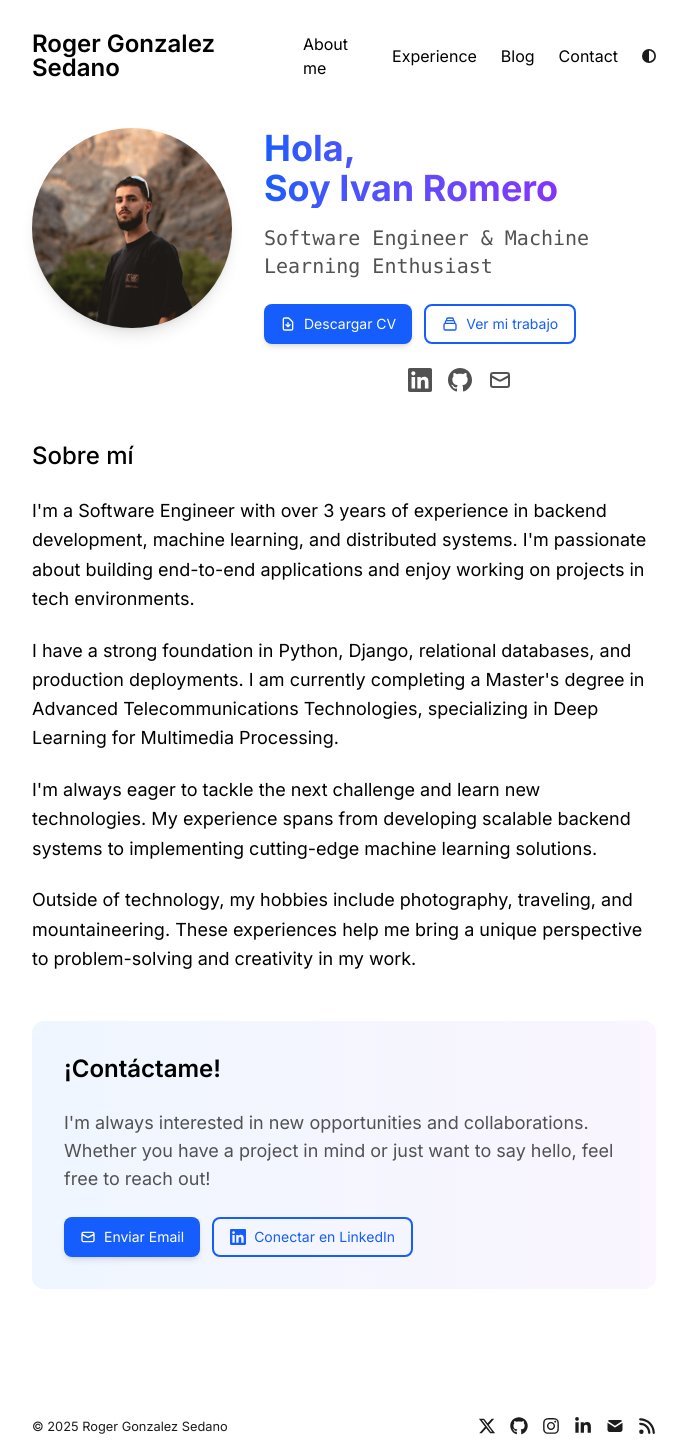
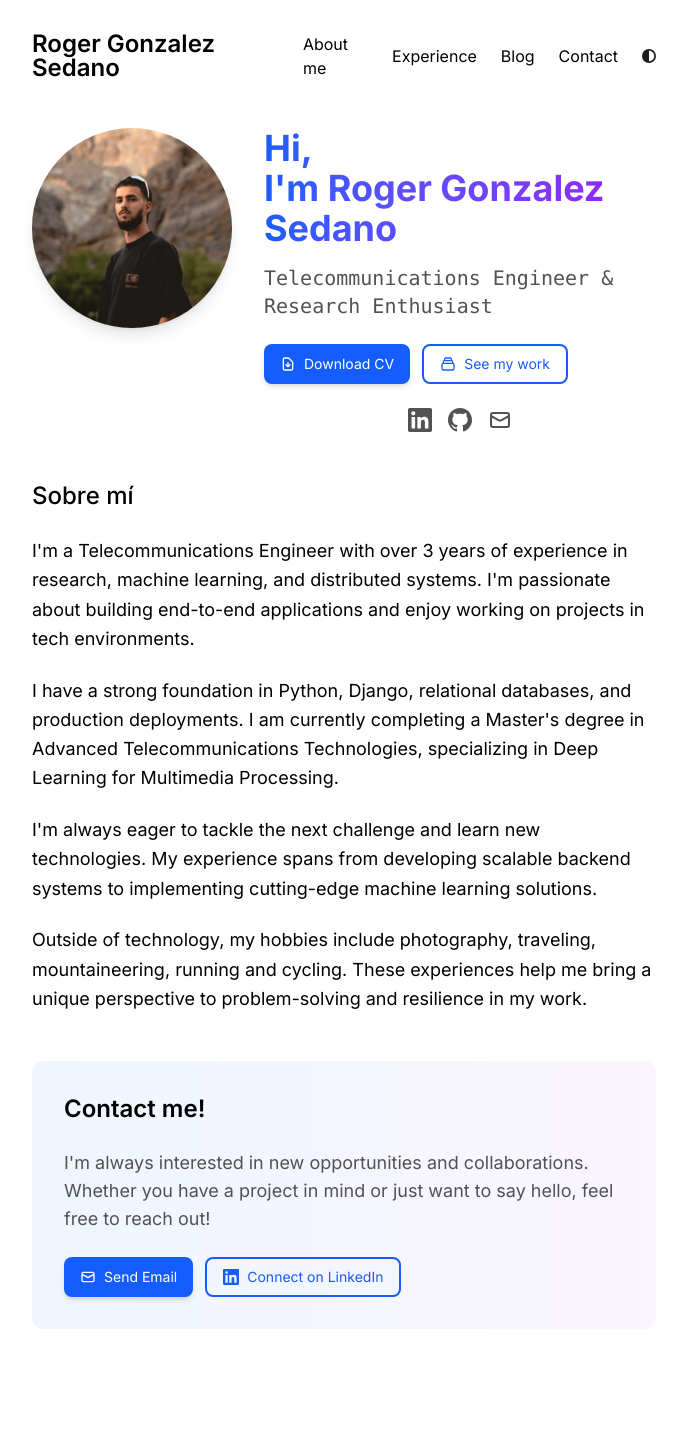
Before and after one commit to ivaaanrm/ir-portfolio, a Next.js app: page / in a window 1280 px wide. Shown: the top 1455 px of the page, without its empty margins (296-983 px from the left). Built offline with nearby package versions, Linux system fonts and the light colour scheme.

Commit message:
update info about be

```diff
--- a/app/page.tsx
+++ b/app/page.tsx
@@ -27,8 +27,8 @@ export default function Page() {
         {/* Hero Content */}
         <div className="flex-1 text-center lg:text-left">
           <h1 className="text-4xl font-bold mb-4 bg-gradient-to-r from-blue-600 to-purple-600 bg-clip-text text-transparent">
-            Hola,<br />
-            Soy Ivan Romero
+            Hi,<br />
+            I'm Roger Gonzalez Sedano
           </h1>
           <div className="text-xl text-neutral-600 dark:text-neutral-400 mb-6">
             <TextScramble
@@ -36,14 +36,14 @@ export default function Page() {
               duration={2}
               // characterSet='. '
             >
-              Software Engineer & Machine Learning Enthusiast
+              Telecommunications Engineer & Research Enthusiast
             </TextScramble>
           </div>
 
           {/* Action Buttons */}
           <div className="flex flex-wrap justify-center lg:justify-start gap-3 mb-6">
             <a
-              href="/cv-ivan-romero.pdf"
+              href="/cv_RogerGonzalezSedano_sept.pdf"
               download
               className="inline-flex items-center px-4 py-2 bg-blue-600 text-white rounded-lg hover:bg-blue-700 transition-colors duration-200 shadow-md hover:shadow-lg text-sm"
             >
@@ -60,7 +60,7 @@ export default function Page() {
                   d="M12 10v6m0 0l-3-3m3 3l3-3m2 8H7a2 2 0 01-2-2V5a2 2 0 012-2h5.586a1 1 0 01.707.293l5.414 5.414a1 1 0 01.293.707V19a2 2 0 01-2 2z"
                 />
               </svg>
-              Descargar CV
+              Download CV
             </a>
             <Link
               href="/experience"
@@ -79,7 +79,7 @@ export default function Page() {
                   d="M19 11H5m14 0a2 2 0 012 2v6a2 2 0 01-2 2H5a2 2 0 01-2-2v-6a2 2 0 012-2m14 0V9a2 2 0 00-2-2M5 11V9a2 2 0 012-2m0 0V5a2 2 0 012-2h6a2 2 0 012 2v2M7 7h10"
                 />
               </svg>
-              Ver mi trabajo
+              See my work
             </Link>
           </div>
 
@@ -139,8 +139,7 @@ export default function Page() {
         >
           <div>
             <p className="text-lg leading-relaxed mb-4">
-              I'm a Software Engineer with over 3 years of experience in backend
-              development, machine learning, and distributed systems. I'm passionate
+              I'm a Telecommunications Engineer with over 3 years of experience in research, machine learning, and distributed systems. I'm passionate
               about building end-to-end applications and enjoy working on projects in
               tech environments.
             </p>
@@ -156,9 +155,9 @@ export default function Page() {
               cutting-edge machine learning solutions.
             </p>
             <p className="text-lg leading-relaxed">
-              Outside of technology, my hobbies include photography, traveling, and
-              mountaineering. These experiences help me bring a unique perspective
-              to problem-solving and creativity in my work.
+              Outside of technology, my hobbies include photography, traveling,
+              mountaineering, running and cycling. These experiences help me bring a unique perspective
+              to problem-solving and resilience in my work.
             </p>
           </div>
         </InView>
@@ -166,7 +165,7 @@ export default function Page() {
 
       {/* Contact Section */}
       <div className="bg-gradient-to-r from-blue-50 to-purple-50 dark:from-blue-900/20 dark:to-purple-900/20 rounded-xl p-8 mb-8">
-        <h2 className="text-2xl font-semibold mb-6 text-black dark:text-white">¡Contáctame!</h2>
+        <h2 className="text-2xl font-semibold mb-6 text-black dark:text-white">Contact me!</h2>
         <p className="text-lg text-neutral-600 dark:text-neutral-400 mb-6">
           I'm always interested in new opportunities and collaborations. Whether you have a project in mind or just want to say hello, feel free to reach out!
         </p>
@@ -178,7 +177,7 @@ export default function Page() {
             <svg className="w-4 h-4 mr-2" fill="none" stroke="currentColor" viewBox="0 0 24 24">
               <path strokeLinecap="round" strokeLinejoin="round" strokeWidth={2} d="M3 8l7.89 4.26a2 2 0 002.22 0L21 8M5 19h14a2 2 0 002-2V7a2 2 0 00-2-2H5a2 2 0 00-2 2v10a2 2 0 002 2z" />
             </svg>
-            Enviar Email
+            Send Email
           </a>
           <a
             href={socialLinks.linkedin}
@@ -189,7 +188,7 @@ export default function Page() {
             <svg className="w-4 h-4 mr-2" fill="currentColor" viewBox="0 0 24 24">
               <path d="M20.447 20.452h-3.554v-5.569c0-1.328-.027-3.037-1.852-3.037-1.853 0-2.136 1.445-2.136 2.939v5.667H9.351V9h3.414v1.561h.046c.477-.9 1.637-1.85 3.37-1.85 3.601 0 4.267 2.37 4.267 5.455v6.286zM5.337 7.433c-1.144 0-2.063-.926-2.063-2.065 0-1.138.92-2.063 2.063-2.063 1.14 0 2.064.925 2.064 2.063 0 1.139-.925 2.065-2.064 2.065zm1.782 13.019H3.555V9h3.564v11.452zM22.225 0H1.771C.792 0 0 .774 0 1.729v20.542C0 23.227.792 24 1.771 24h20.451C23.2 24 24 23.227 24 22.271V1.729C24 .774 23.2 0 22.222 0h.003z"/>
             </svg>
-            Conectar en LinkedIn
+            Connect on LinkedIn
           </a>
         </div>
       </div>
```
Also changed, not shown: 1 other file (tests, documents, lock files or other folders).
